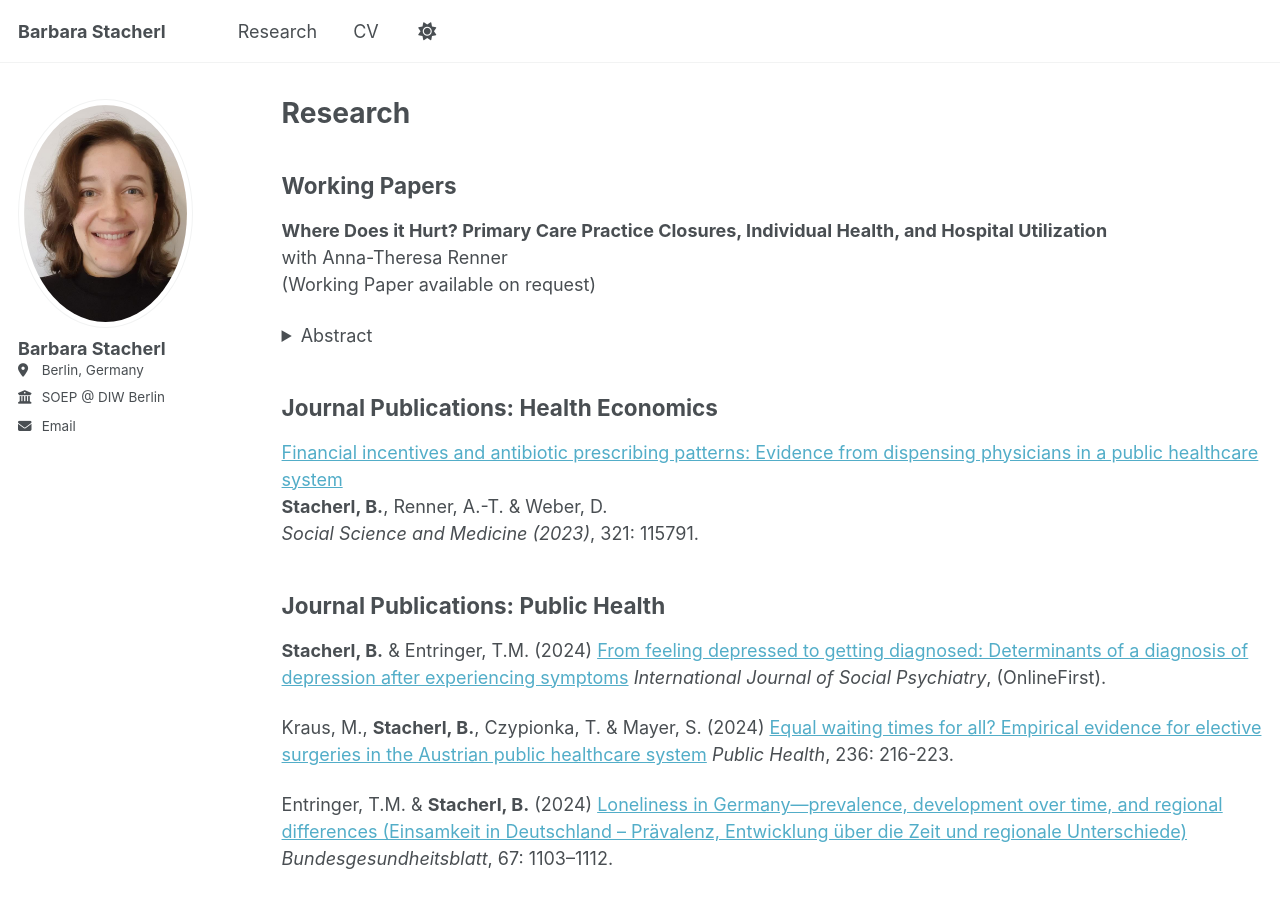
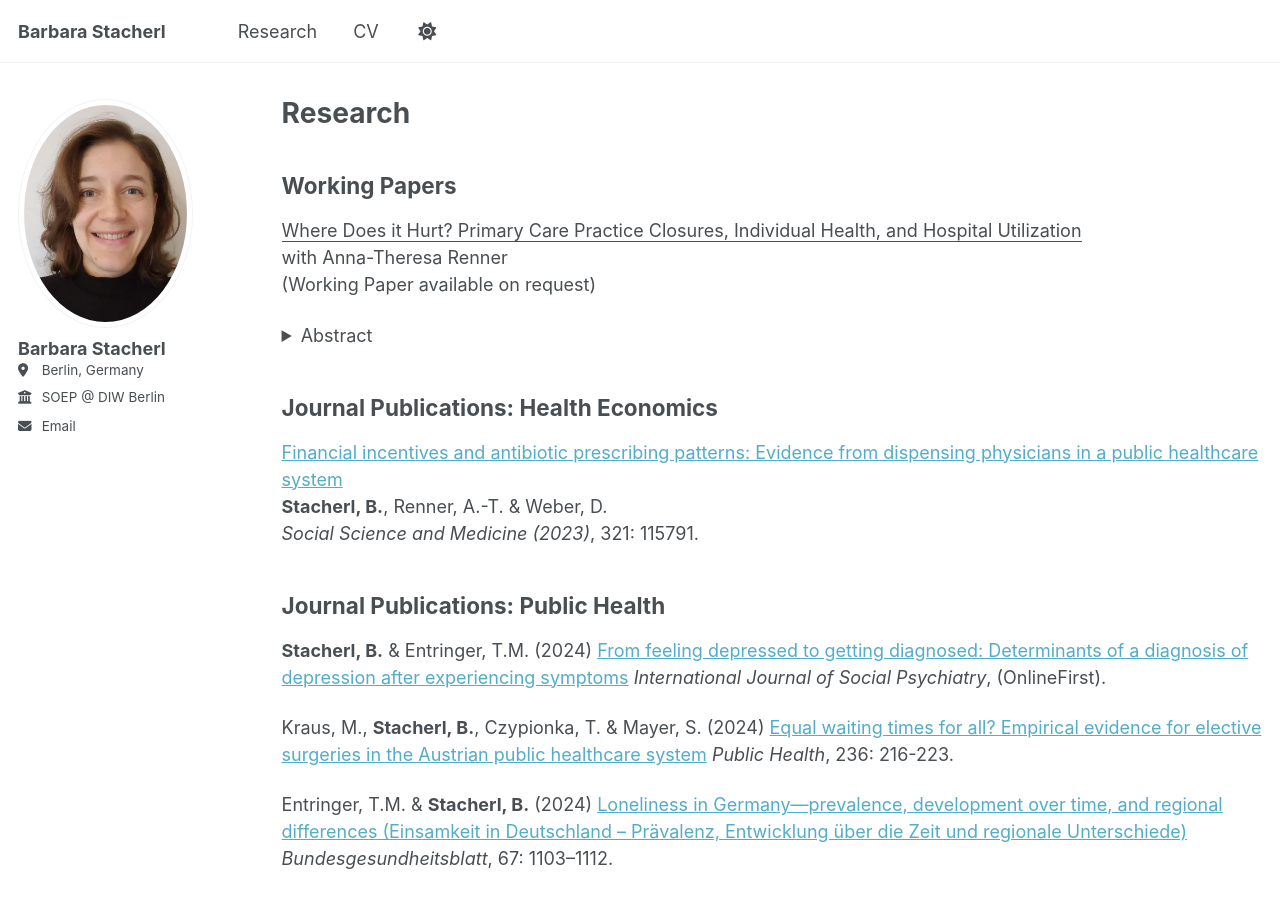
Before and after one commit to barbarastacherl/barbarastacherl.github.io, a Jekyll site: the page built from _pages/research.md, in a window 1280 px wide and 900 px high. Built offline with Jekyll 4.4.1, drawn with Linux system fonts in a browser that asks for light colours.

```diff
--- a/_pages/research.md
+++ b/_pages/research.md
@@ -7,7 +7,7 @@ author_profile: true
 
 ## Working Papers
 
-**Where Does it Hurt? Primary Care Practice Closures, Individual Health, and Hospital Utilization** \
+<u>Where Does it Hurt? Primary Care Practice Closures, Individual Health, and Hospital Utilization</u> \
 with Anna-Theresa Renner \
 (Working Paper available on request)
 
```
